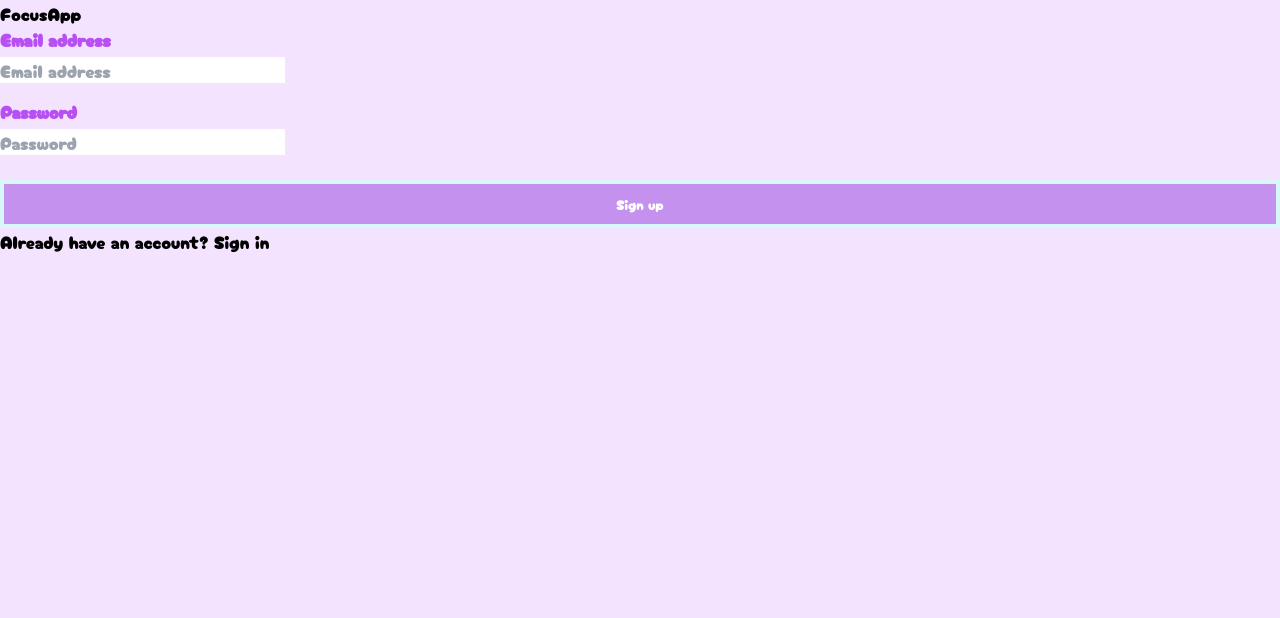
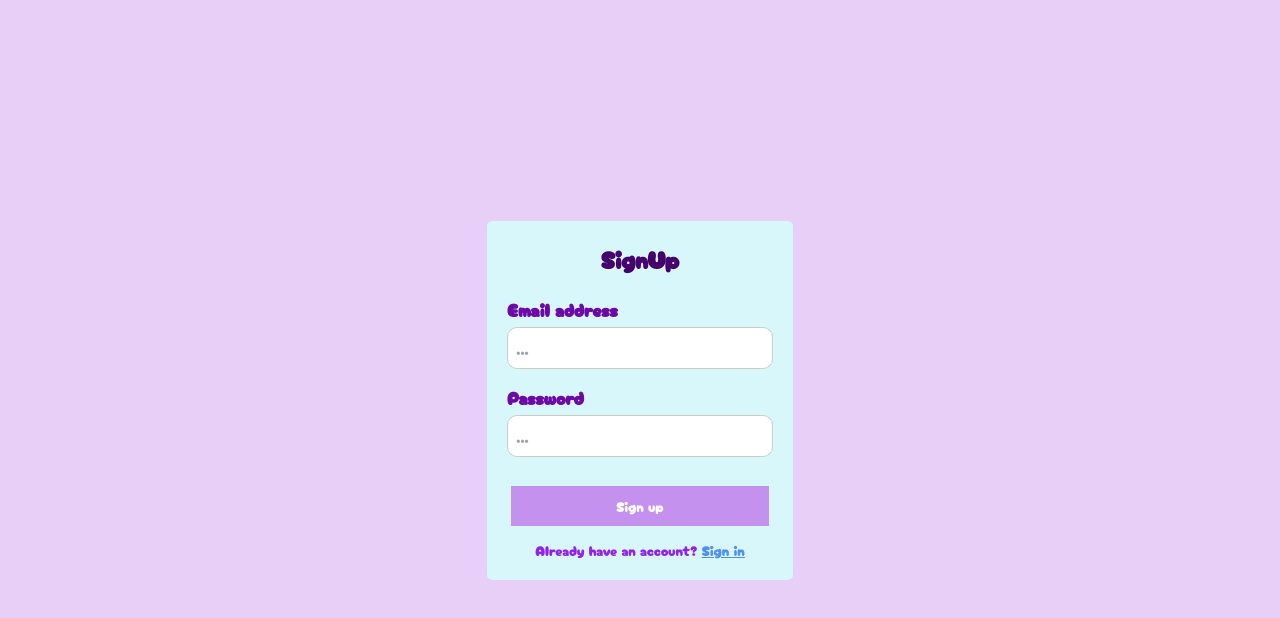
Before and after one commit to victoria-pr/ToDoList, a React (Create React App) app in the folder todo-app/: page /signup in a window 1280 px wide. Shown: the top 618 px of the page. Built offline with nearby package versions, Linux system fonts and the light colour scheme; no server answers.

Commit message:
estilo signUp

```diff
--- a/todo-app/src/Memory/Memory.css
+++ b/todo-app/src/Memory/Memory.css
@@ -90,7 +90,7 @@ img{
     background-color: bisque, 0.5;
     height: 100vh;
     width: 100vw;
-    backdrop-filter: blur(20px);
+    backdrop-filter: blur(25px);
     position: absolute;
     top: 0;
     left: 0;
@@ -104,22 +104,22 @@ img{
     max-width: 300px;
     width: 100%;
     height: 200px;
-    background-color: #f5e5e5 ;
+    background-color: #f8f5b0 ;
     border-radius: 5px;
     display: flex;
     flex-direction: column;
     justify-content: center;
     align-items: center;
     gap: 10px;
-    color:#6c10c2;
+    color:#b776f4;
 }
 
 .gameOverbutton{
     padding: 10px 20px;
     border-radius: 5px;
     border: none;
-    background-color: #419fbc;
-    color: #fff;
+    background-color: #9dced8;
+    color: #b776f4;
     cursor: pointer;
     transition: 0.3s ease;
 }
--- a/todo-app/src/Memory/MemoryApp.jsx
+++ b/todo-app/src/Memory/MemoryApp.jsx
@@ -49,6 +49,7 @@ function MemoryApp() {
     let shuffledArray = [...arrayOfImages, ...arrayOfImages]
     //add id
     .map((item, index) => ({ ...item, id: index + 1 }))
+    //shuffle
     .sort((a,b) => 0.5 - Math.random());
     setScore(0);
     setCards(shuffledArray);
@@ -90,7 +91,7 @@ const checkMatch = () => {
 
 //RESTART GAME
 useEffect(() => {
-    if(score === arrayOfImages.length){
+    if(score === arrayOfImages.length) {
         setTimeout(() => {
         shuffleImages();
         setGameOver(true);
--- a/todo-app/src/Memory/components/Card.jsx
+++ b/todo-app/src/Memory/components/Card.jsx
@@ -22,9 +22,9 @@ const Card = ({card, setSelectedCards, selectedCards}) => {
     }, [selectedCards]);
 
 
-    return ( //
+    return (
     <div className = {isFlipped ? "card open stop-clicking" : "card"} onClick={handleClick}>
-        <div className="fron">
+        <div className="front">
             <img src= {card.img}/>
         </div>
         <div className="back"></div>
--- a/todo-app/src/css/Home.css
+++ b/todo-app/src/css/Home.css
@@ -11,6 +11,8 @@
   nav p {
     font-size: 18px;
     font-weight: lighter;
+    color: #eeffa5;
+    text-shadow: 0.05cm 0.05cm 3px #8022d7;
   }
 
   /* Estilos para el botón de inicio de sesión y cierre de sesión*/
@@ -31,11 +33,11 @@
 
   /* Estilos para el botón de inicio de sesión cuando no hay un usuario autenticado */
   nav button.login-button {
-    background-color: #2196f3;
+    background-color: #cfe9f7;
   }
 
   nav button.login-button:hover {
-    background-color: #1e87db;
+    background-color: #8ecadd;
   }
 
   /* Estilos para el contenedor principal*/
@@ -52,6 +54,7 @@
     background-color: #d8f7fb;
     padding: 20px;
     border-radius: 5px;
+    color: #45006c;
   }
 
   /* Estilos para el título*/
@@ -77,7 +80,7 @@
     display: block;
     font-weight: bold;
     margin-bottom: 5px;
-    color: #b74ff3;
+    color: #6c08a6;
   }
 
  .loginInput {
@@ -85,10 +88,21 @@
     font-size: 16px;
     border: 1px solid #ccc;
     border-radius: 10px;
+    color: #363636;
   }
 
   /* Estilos para los botones de inicio de sesión */
   section form button {
+    padding: 10px 15px;
+    font-size: 14px;
+    background-color: #c491ef;
+    color: #fff;
+    border: 4px solid #d8f7fb;
+    cursor: pointer;
+    transition: background-color 0.3s ease;
+    margin-top: 10px;
+  }
+  .signupbutton{
     padding: 10px 15px;
     font-size: 14px;
     background-color: #c491ef;
@@ -138,6 +152,7 @@
     border-radius: 20px;
     margin-top: 10px;
   }
+
   .memoCard{
     background-color: #d8f7fb;
     padding: 100px;
@@ -176,4 +191,5 @@
     display: flex;
     justify-content: center;
     align-items: center;
+    color: #585858;
   }
--- a/todo-app/src/page/Login.jsx
+++ b/todo-app/src/page/Login.jsx
@@ -6,6 +6,7 @@ import '../css/Home.css';
 
 const Login = () => {
     const navigate = useNavigate();
+
     const [email, setEmail] = useState('');
     const [password, setPassword] = useState('');
 
@@ -15,7 +16,7 @@ const Login = () => {
         .then((userCredential) => {
             // Signed in
             const user = userCredential.user;
-            navigate("/ToDoList")
+            navigate("/")
             console.log(user);
         })
         .catch((error) => {
@@ -46,6 +47,19 @@ const Login = () => {
                         <p className='maintitulo'> MemoryApp </p>
 
                         <form>
+                        {/* <div>
+                            <label htmlFor="name-address">
+                                 Name
+                            </label>
+                            <input className='loginInput'
+                                id="name-address"
+                                name="name"
+                                type="name"
+                                required
+                                placeholder="..."
+                                onChange={(e)=>setName(e.target.value)}
+                            />
+                            </div>            */}
                             <div>
                                 <label htmlFor="email-address">
                                     Email address
--- a/todo-app/src/page/Signup.jsx
+++ b/todo-app/src/page/Signup.jsx
@@ -31,23 +31,36 @@ const Signup = () => {
     }
 
   return (
-    <main >
-        <section>
+    <main className='loginmain' >
+        <section className='loginsection'>
             <div>
                 <div>
-                    <h1> FocusApp </h1>
+                    <h1 className='maintitulo'> SignUp </h1>
                     <form>
+                    {/* <div>
+                        <label htmlFor="name-address">
+                            Name
+                        </label>
+                        <input className='loginInput'
+                            type="name"
+                            laberl="Name address"
+                            value={name}
+                            onChange={(e)=>setName(e.target.value)}
+                            required
+                            placeholder="..."
+                            />
+                        </div>           */}
                         <div>
                             <label htmlFor="email-address">
                                 Email address
                             </label>
-                            <input
+                            <input className='loginInput'
                                 type="email"
                                 label="Email address"
                                 value={email}
                                 onChange={(e) => setEmail(e.target.value)}
                                 required
-                                placeholder="Email address"
+                                placeholder="..."
                             />
                         </div>
 
@@ -55,26 +68,26 @@ const Signup = () => {
                             <label htmlFor="password">
                                 Password
                             </label>
-                            <input
+                            <input className='loginInput'
                                 type="password"
                                 label="Create password"
                                 value={password}
                                 onChange={(e) => setPassword(e.target.value)}
                                 required
-                                placeholder="Password"
+                                placeholder="..."
                             />
                         </div>
-
                         <button
                             type="submit"
                             onClick={onSubmit}
+                            className='signupbutton'
+
                         >
                             Sign up
                         </button>
-
                     </form>
 
-                    <p>
+                    <p className="text-sm">
                         Already have an account?{' '}
                         <NavLink to="/login" >
                             Sign in
```
